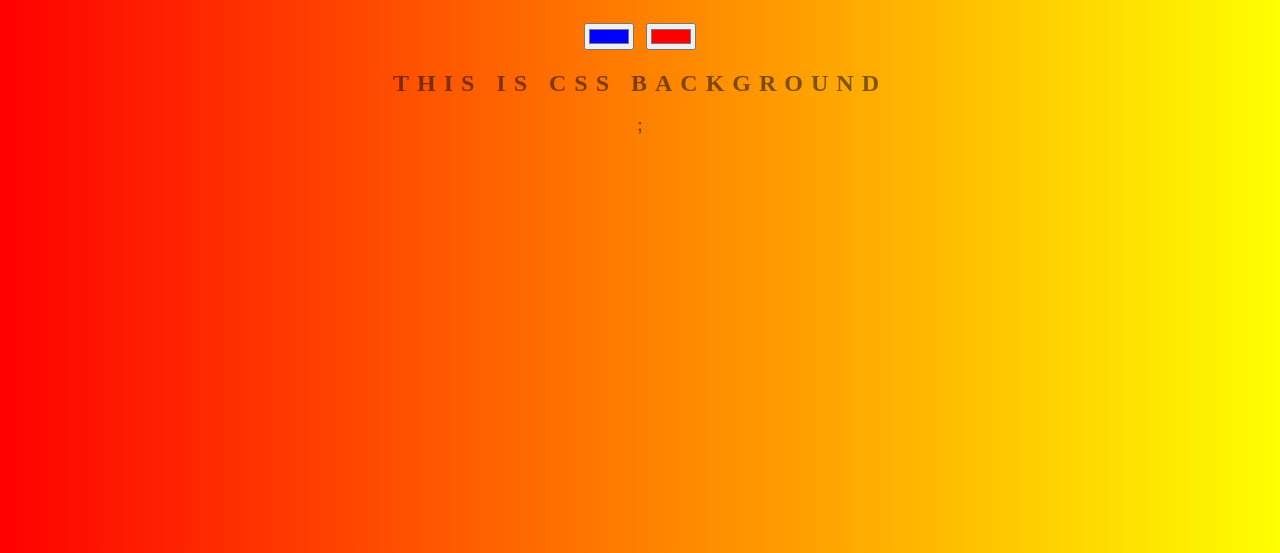
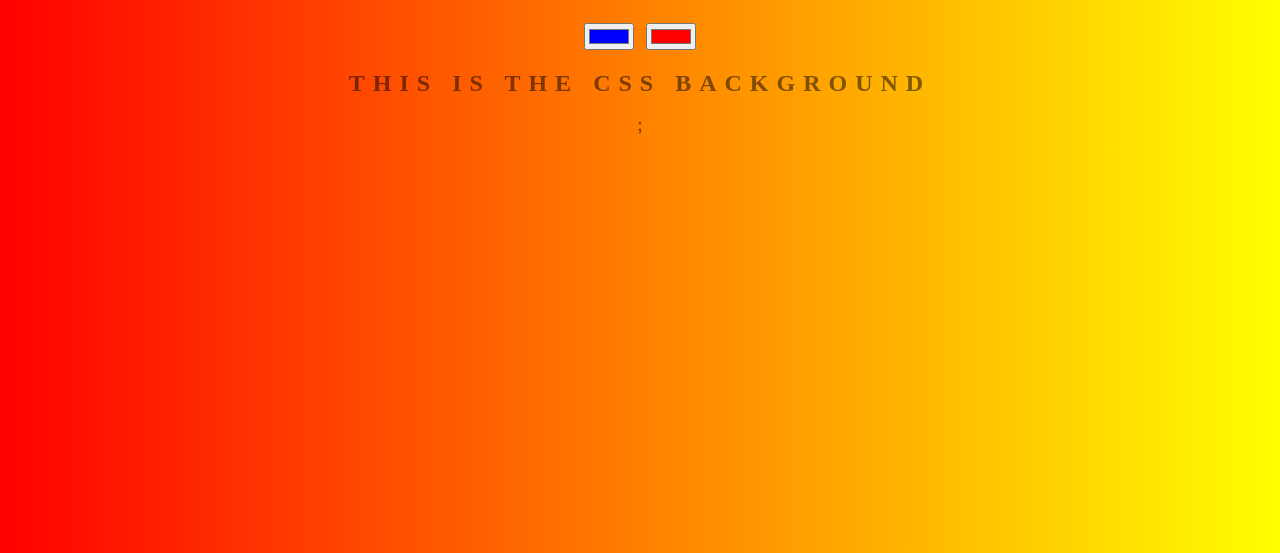
Before and after one commit to Varun3815/Background-Generator, a plain HTML site: page index.html in a window 1280 px wide. Shown: the part 247-800 px from the top of the page. Drawn offline with Linux system fonts and the light colour scheme.

Commit message:
adding the

```diff
--- a/index.html
+++ b/index.html
@@ -7,7 +7,7 @@
     <h1>Gradient Cool Background Generator</h1>
     <input class="color1" type="color" name="color1" value="#0000ff">
     <input class="color2" type="color" name="color2" value="#ff0000">
-    <h2>This is CSS Background </h2>
+    <h2>This is the  CSS Background </h2>
     <h3></h3>
 
     <script src="script.js"></script>
```
